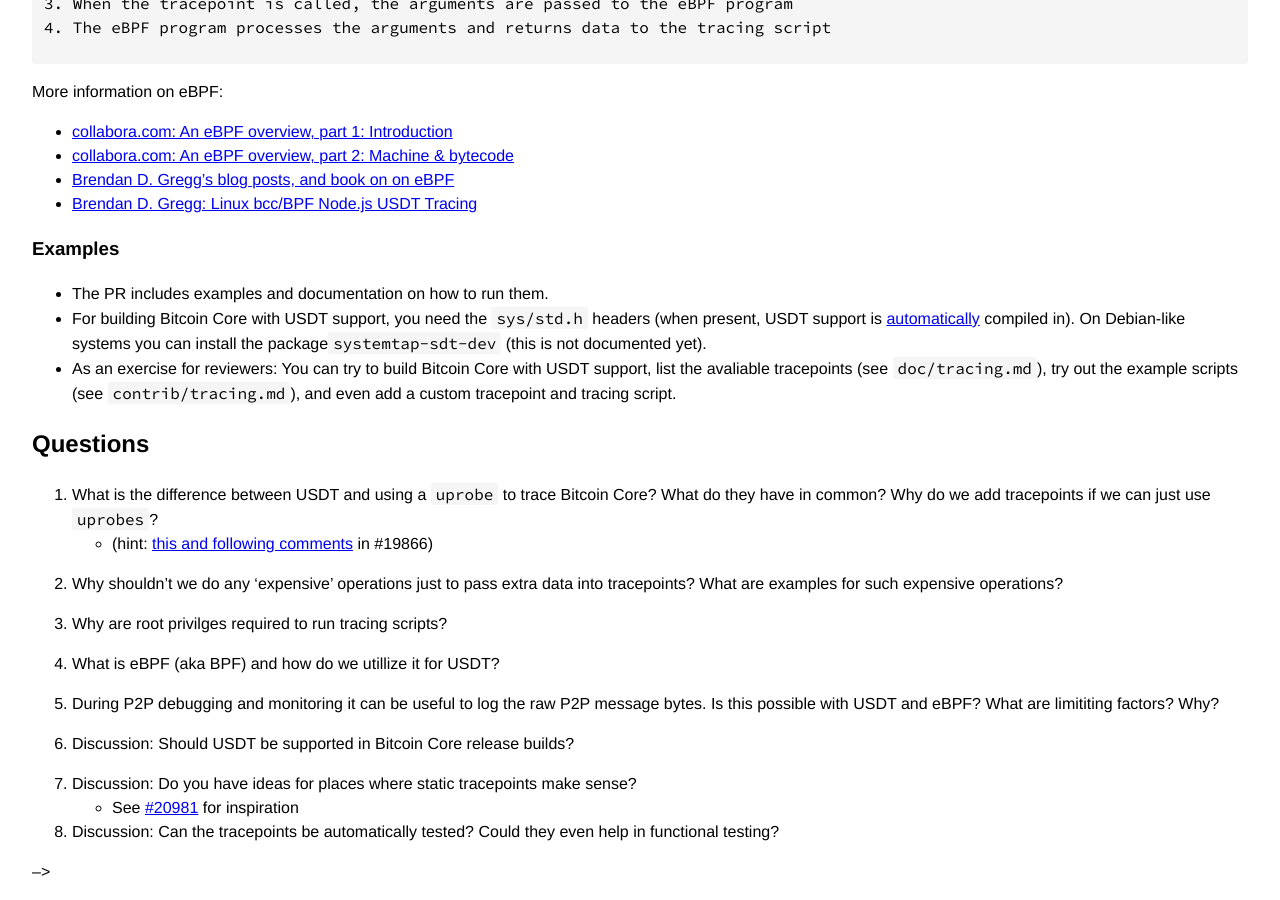
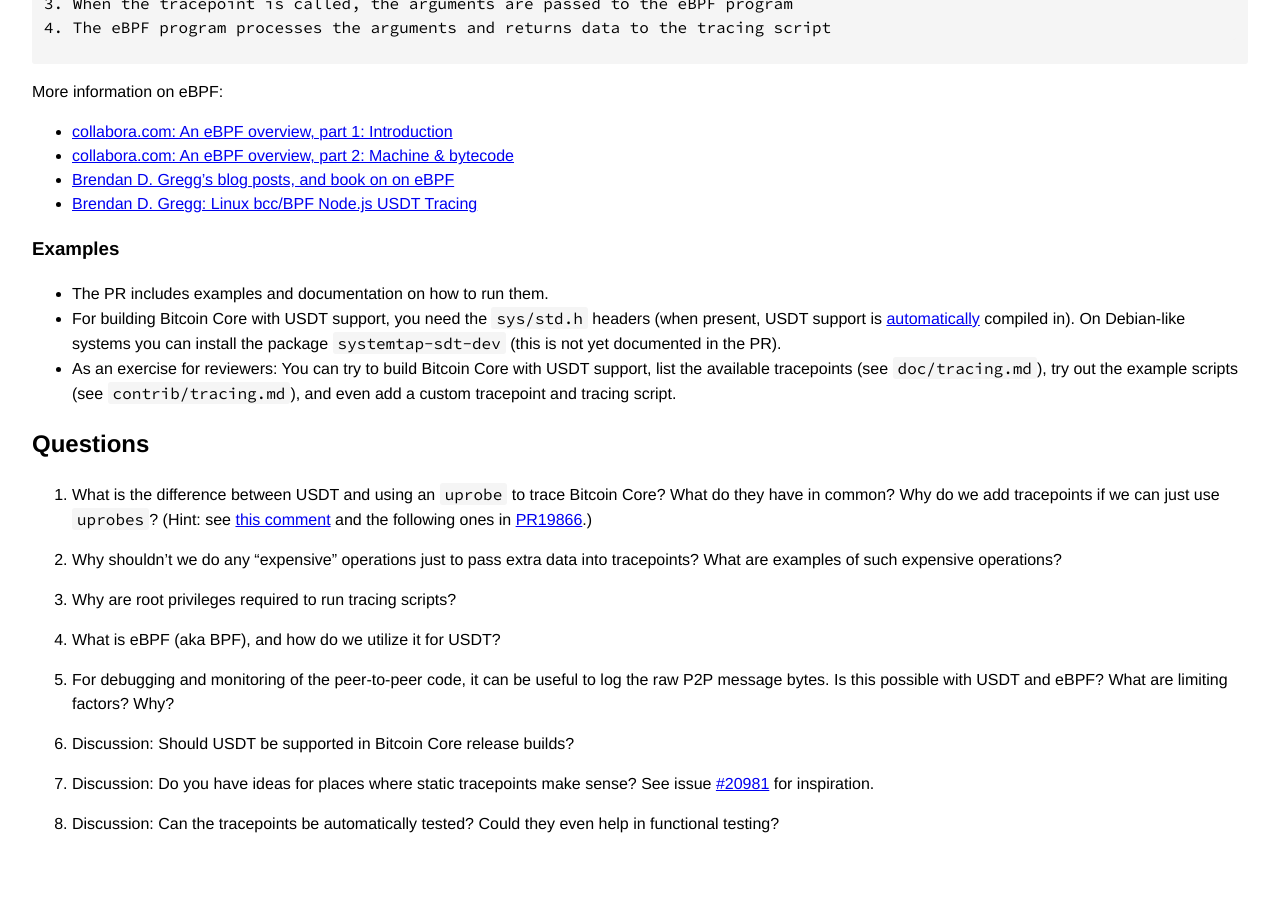
Before and after one commit to bitcoin-core-review-club/website, a Jekyll site: the page built from _posts/2021-05-26-#22006.md, in a window 1280 px wide and 900 px high, scrolled down 1546 px. Built offline with Jekyll 4.4.1, drawn with Linux system fonts in a browser that asks for light colours; after the commit the page ends 2398 px from its top, so only the background shows below that; some of the changed text lies outside the part shown.

Commit message:
n22006 minor fixes and touchups

````diff
--- a/_posts/2021-05-26-#22006.md
+++ b/_posts/2021-05-26-#22006.md
@@ -15,35 +15,24 @@
 ### Context
 
 - User-Space, Statically Defined Tracing (USDT) allows peeking into runtime internals at statically defined tracepoints of user-space applications (Bitcoin Core in our case).
-- Build support and `TRACEx` macros based on [systemtaps] `sys/sdt.h` for USDT were merged in [#19866].
-- Issue [#20981] discusses potential tracepoints.
-
-[systemtaps]: https://sourceware.org/systemtap/wiki
-[#19866]: https://github.com/bitcoin/bitcoin/pull/19866
-[#20981]: https://github.com/bitcoin/bitcoin/issues/20981
+- Build support and `TRACEx` macros based on [systemtaps](https://sourceware.org/systemtap/wiki) `sys/sdt.h` for USDT were merged in [PR19866](https://github.com/bitcoin/bitcoin/pull/19866).
+- Issue [#20981](https://github.com/bitcoin/bitcoin/issues/20981) discusses potential tracepoints.
 
 ### Tracepoints and tracing scripts
 
 - We can hook into the tracepoints with tracing scripts via the Linux kernel.
-- If we don't hook into the tracepoints, then they are [NOPs] and have little to no performance impact.
-- The tracepoints can pass data back to the tracing script, which contains the tracing logic, e.g. to collect statistics, print or visualize data, give alerts, etc..
+- If we don't hook into the tracepoints, then they are [NOPs](https://en.wikipedia.org/wiki/NOP_(code)) and have little to no performance impact.
+- The tracepoints can pass data back to the tracing script, which contains the tracing logic, e.g. to collect statistics, print or visualize data, give alerts, etc.
 - Tracepoints need to be somewhat generic to allow for reusability in different tracing scripts, but they also need a clear use case. There is no need to plaster the code with (unused) tracepoints.
-- There are currently two main tools for writing USDT scripts:
-  - [bpftrace] for one-liners and short scripts
-  - [BPF compiler collection (BCC)] e.g. with the Python wrapper for complex scripts
-Other tools with USDT support are under development.
-
-[NOPs]: https://en.wikipedia.org/wiki/NOP_(code)
-[bpftrace]: https://github.com/iovisor/bpftrace
-[BPF compiler collection (BCC)]: https://github.com/iovisor/bcc
+- There are currently two main tools for writing USDT scripts and other tools are under development:
+  - [bpftrace](https://github.com/iovisor/bpftrace) for one-liners and short scripts
+  - [BPF compiler collection (BCC)](https://github.com/iovisor/bcc), e.g. with the Python wrapper for complex scripts
 
 ### eBPF under the hood
 
-- Hooking into these tracepoints works via a technology called [eBPF]. Think of it as a small virtual machine (VM) in your Linux kernel where you can run sandboxed eBPF programs (even if there is a problem with your eBPF program, it can't crash or otherwise harm your kernel).
+- Hooking into these tracepoints works via a technology called [eBPF](https://ebpf.io). Think of it as a small virtual machine (VM) in your Linux kernel where you can run sandboxed eBPF programs (even if there is a problem with your eBPF program, it can't crash or otherwise harm your kernel).
 - The tracing scripts compile and then load eBPF bytecode into this VM. When attached to a tracepoint, the eBPF program is called with the arguments passed to the tracepoint.
 - Based on your use case, the eBPF program can, for example, filter the data or pass it along to the tracing logic in the tracing script. The eBFP VM is quite limited. For example, it has a stack size of 512 bytes.
-
-[eBPF]: https://ebpf.io
 
 
 ```
@@ -81,30 +70,32 @@
 ### Examples
 
 - The PR includes examples and documentation on how to run them.
-- For building Bitcoin Core with USDT support, you need the `sys/std.h` headers (when present, USDT support is [automatically] compiled in). On Debian-like systems you can install the package`systemtap-sdt-dev` (this is not documented yet).
-- As an exercise for reviewers: You can try to build Bitcoin Core with USDT support, list the avaliable tracepoints (see `doc/tracing.md`), try out the example scripts (see `contrib/tracing.md`), and even add a custom tracepoint and tracing script.
+- For building Bitcoin Core with USDT support, you need the `sys/std.h` headers (when present, USDT support is [automatically] compiled in). On Debian-like systems you can install the package `systemtap-sdt-dev` (this is not yet documented in the PR).
+- As an exercise for reviewers: You can try to build Bitcoin Core with USDT support, list the available tracepoints (see `doc/tracing.md`), try out the example scripts (see `contrib/tracing.md`), and even add a custom tracepoint and tracing script.
 
 [automatically]: https://github.com/bitcoin/bitcoin/blob/933ab8a720cb9b3341adec4109cffb6dc5b322a5/configure.ac#L134
 
 ## Questions
 
-1. What is the difference between USDT and using a `uprobe` to trace Bitcoin Core? What do they have in common? Why do we add tracepoints if we can just use `uprobes`?
-  - (hint: [this and following comments](https://github.com/bitcoin/bitcoin/pull/19866#issuecomment-689162173) in #19866)
+1. What is the difference between USDT and using an `uprobe` to trace Bitcoin Core? What do they have in common? Why do we add tracepoints if we can just use `uprobes`? (Hint: see [this comment](https://github.com/bitcoin/bitcoin/pull/19866#issuecomment-689162173) and the following ones in [PR19866](https://github.com/bitcoin/bitcoin/pull/19866).)
 
-2. Why shouldn't we do any 'expensive' operations just to pass extra data into tracepoints? What are examples for such expensive operations?
+2. Why shouldn't we do any "expensive" operations just to pass extra data into tracepoints? What are examples of such expensive operations?
 
-3. Why are root privilges required to run tracing scripts?
+3. Why are root privileges required to run tracing scripts?
 
-4. What is eBPF (aka BPF) and how do we utillize it for USDT?
+4. What is eBPF (aka BPF), and how do we utilize it for USDT?
 
-5. During P2P debugging and monitoring it can be useful to log the raw P2P message bytes. Is this possible with USDT and eBPF? What are limititing factors? Why?
+5. For debugging and monitoring of the peer-to-peer code, it can be useful to log the raw P2P message bytes. Is this possible with USDT and eBPF? What are limiting factors? Why?
 
 6. Discussion: Should USDT be supported in Bitcoin Core release builds?
 
 7. Discussion: Do you have ideas for places where static tracepoints make sense?
-  - See [#20981](https://github.com/bitcoin/bitcoin/issues/20981) for inspiration
+   See issue [#20981](https://github.com/bitcoin/bitcoin/issues/20981) for inspiration.
 
 8. Discussion: Can the tracepoints be automatically tested? Could they even help in functional testing?
+
+<!-- TODO: After meeting, uncomment and add meeting log between the irc tags
+## Meeting Log
 
 {% irc %}
 {% endirc %}
````
